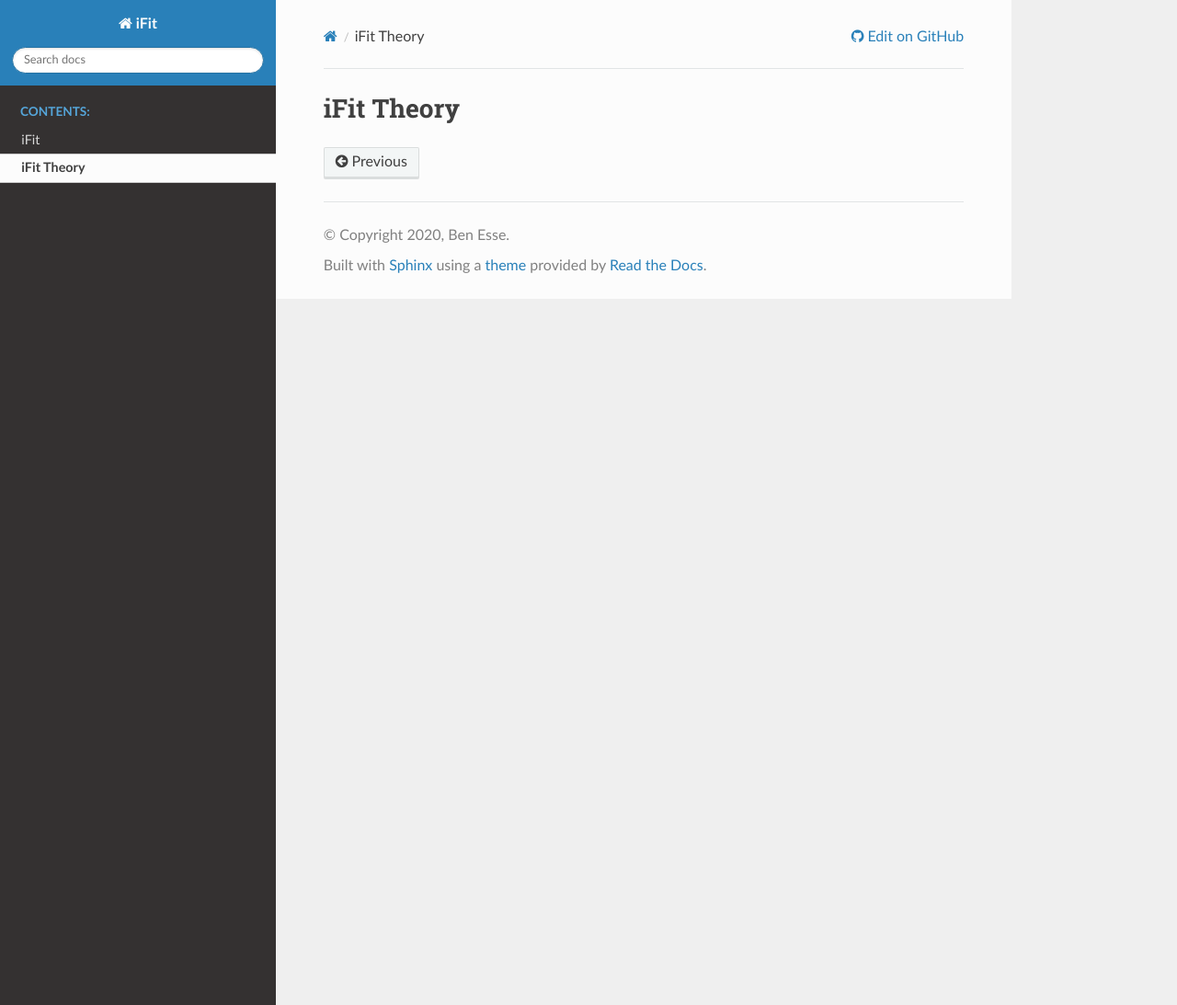
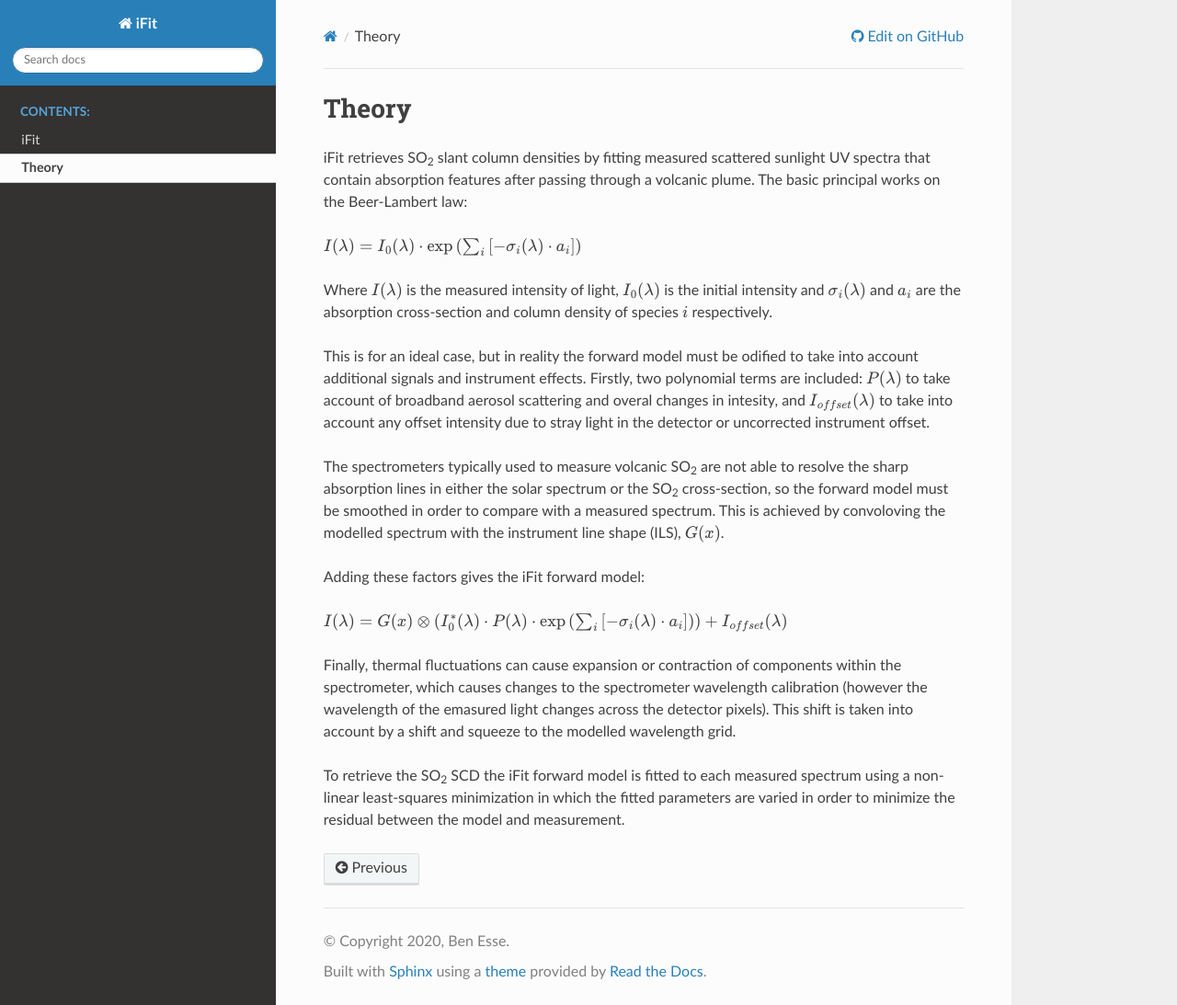
Before and after one commit to ManchesterVolcanology/iFit, a Sphinx documentation site: the page built from docs/usage/theory.rst, in a window 1280 px wide and 1093 px high. Shown: the whole window at 92% size. Built offline with Sphinx 7.4.7 and the Read the Docs theme 2.0.0, drawn with Linux system fonts in a browser that asks for light colours.

Commit message:
Update theory docs

```diff
--- a/docs/usage/theory.rst
+++ b/docs/usage/theory.rst
@@ -1,2 +1,23 @@
-iFit Theory
-############
+Theory
+#######
+
+iFit retrieves |SO2| slant column densities by fitting measured scattered sunlight UV spectra that contain absorption features after passing through a volcanic plume. The basic principal works on the Beer-Lambert law:
+
+:math:`I(\lambda) = I_0(\lambda) \cdot \exp\left(\sum_{i}\left[-\sigma_i (\lambda) \cdot a_i \right] \right)`
+
+Where :math:`I(\lambda)` is the measured intensity of light, :math:`I_0(\lambda)` is the initial intensity and :math:`\sigma_i (\lambda)` and :math:`a_i` are the absorption cross-section and column density of species :math:`i` respectively.
+
+This is for an ideal case, but in reality the forward model must be odified to take into account additional signals and instrument effects. Firstly, two polynomial terms are included: :math:`P(\lambda)` to take account of broadband aerosol scattering and overal changes in intesity, and :math:`I_{offset}(\lambda)` to take into account any offset intensity due to stray light in the detector or uncorrected instrument offset.
+
+The spectrometers typically used to measure volcanic |SO2| are not able to resolve the sharp absorption lines in either the solar spectrum or the |SO2| cross-section, so the forward model must be smoothed in order to compare with a measured spectrum. This is achieved by convoloving the modelled spectrum with the instrument line shape (ILS), :math:`G(x)`.
+
+Adding these factors gives the iFit forward model:
+
+:math:`I(\lambda) = G(x) \otimes \left( I_0^*(\lambda) \cdot P(\lambda) \cdot \exp \left(\sum_{i}\left[-\sigma_i (\lambda) \cdot a_i \right] \right)  \right) + I_{offset}(\lambda)`
+
+Finally, thermal fluctuations can cause expansion or contraction of components within the spectrometer, which causes changes to the spectrometer wavelength calibration (however the wavelength of the emasured light changes across the detector pixels). This shift is taken into account by a shift and squeeze to the modelled wavelength grid.
+
+To retrieve the |SO2| SCD the iFit forward model is fitted to each measured spectrum using a non-linear least-squares minimization in which the fitted parameters are varied in order to minimize the residual between the model and measurement.
+
+.. Substitutions
+.. |SO2| replace:: SO\ :sub:`2`
```
